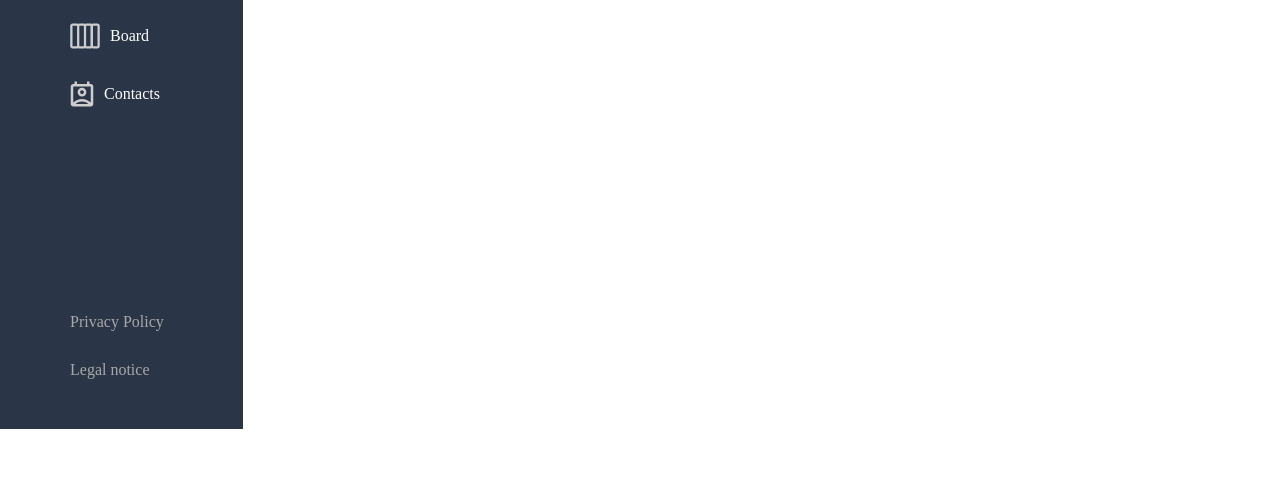
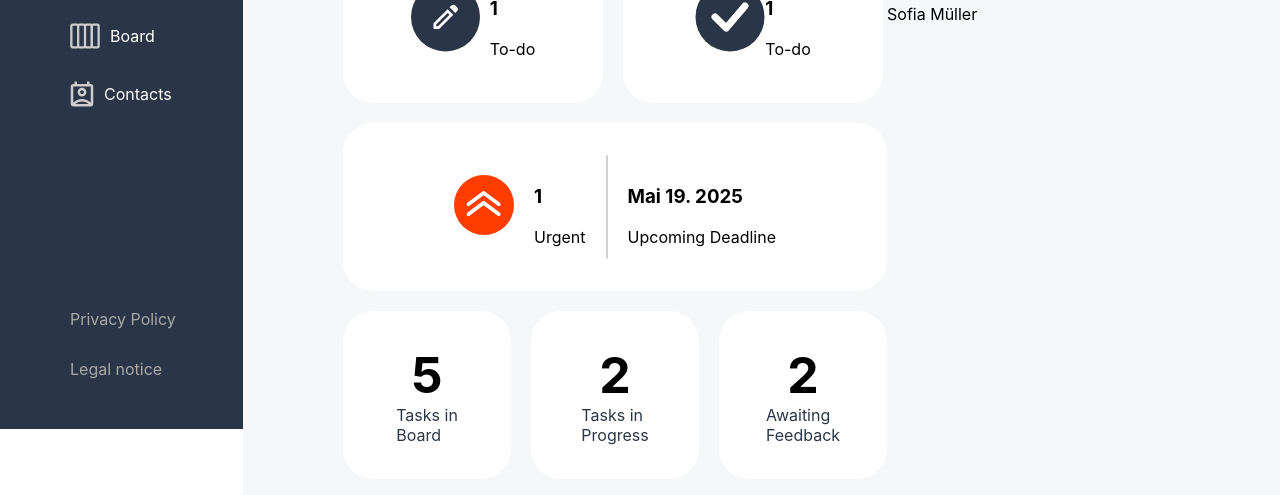
Before and after one commit to Kadir-Saliu/join, a plain HTML site: page summary.html in a window 1280 px wide. Shown: the part 371-866 px from the top of the page. Before the commit the page ends 800 px from the top, so only its background shows below. Drawn offline with Linux system fonts and the light colour scheme.

Commit message:
added icon style from the tasks

```diff
--- a/summary.css
+++ b/summary.css
@@ -2,40 +2,36 @@ body {
   display: flex;
   margin: 0;
   height: 100vh;
-   font-family: inter sans-serif;
-
+  font-family: "Inter", sans-serif;
 }
 
-nav{
+nav {
   background-color: #2a3647;
   width: 300px;
   display: flex;
   flex-direction: column;
-
 }
 
-.logo{
+.logo {
   display: flex;
   justify-content: center;
   align-items: center;
   padding-top: 70px;
 }
 
-.j-logo{
+.j-logo {
   width: 100px;
   height: 100px;
 }
 
-
-
-.nav-links{
+.nav-links {
   display: flex;
-    flex-direction: column ;
+  flex-direction: column;
   justify-content: space-between;
   height: 100vh;
 }
 
-.link-main{
+.link-main {
   display: flex;
   flex-direction: column;
   align-items: flex-start;
@@ -49,78 +45,81 @@ nav{
   text-decoration: none;
 }
 
-.link-end{
+.link-end {
   display: flex;
   flex-direction: column;
   align-items: flex-start;
   gap: 30px;
-    padding-bottom: 50px ;
+  padding-bottom: 50px;
   padding-left: 70px;
-
 }
 
-.link-end a{
+.link-end a {
   color: #a8a8a8;
   text-decoration: none;
 }
 
-.summary-link{
+.summary-link {
   display: flex;
   justify-content: center;
   align-items: center;
   gap: 10px;
 }
 
-.addTask-link{
+.addTask-link {
   display: flex;
   justify-content: center;
   align-items: center;
   gap: 10px;
 }
 
-.board-link{
+.board-link {
   display: flex;
   justify-content: center;
   align-items: center;
   gap: 10px;
 }
 
-.contact-link{
+.contact-link {
   display: flex;
   justify-content: center;
   align-items: center;
   gap: 10px;
 }
 
-main{
-    width: 100%;
-
+header {
+  background-color: #f6f7f8;
 }
 
-.header-and-icon{
+main {
+  width: 100%;
+}
+
+.header-and-icon {
   display: flex;
   justify-content: space-between;
   align-items: center;
   height: 100px;
+  background-color: white;
   box-shadow: 5px 1px 1px 5px #e4e2e2;
 }
 
-.header-and-icon h2{
+.header-and-icon h2 {
   padding-left: 150px;
 }
 
-.help-person-icon{
+.help-person-icon {
   display: flex;
   align-items: center;
   padding-right: 30px;
   gap: 10px;
 }
 
-.title-main{
+.title-main {
   display: flex;
   align-items: center;
   gap: 10px;
-    padding-left:100px ;
+  padding-left: 100px;
   padding-top: 50px;
 }
 
@@ -132,7 +131,106 @@ main{
   height: 80%;
 }
 
-.title-main span{
-    color: #2A3647;
+.title-main span {
+  color: #2a3647;
   font-size: 27px;
 }
+
+.tasks-and-text {
+  display: flex;
+  height: 560px;
+  padding-left: 100px;
+}
+
+.all-tasks {
+  display: flex;
+  flex-direction: column;
+}
+
+.toDo-and-done {
+  display: flex;
+  gap: 20px;
+}
+
+.to-do {
+  display: flex;
+  justify-content: center;
+  align-items: center;
+  width: 260px;
+  height: 168px;
+  background-color: white;
+  border-radius: 30px;
+  gap: 10px;
+}
+
+.done {
+  display: flex;
+  justify-content: center;
+  align-items: center;
+  width: 260px;
+  height: 168px;
+  background-color: white;
+  border-radius: 30px;
+}
+
+.urgent-and-date {
+  display: flex;
+  justify-content: center;
+  align-items: center;
+  gap: 20px;
+  background-color: white;
+  border-radius: 30px;
+  margin-top: 20px;
+  height: 168px;
+}
+
+.tasks-in-editing {
+  display: flex;
+  margin-top: 20px;
+  gap: 20px;
+}
+
+.tasks-in-editing h3{
+    font-size: 50px;
+    margin-block-start: 0px;
+    margin-block-end: 0px;
+    align-self: center;
+}
+
+.tasks-in-editing span{
+    color: #2a3647 ;
+    align-items: center;
+}
+
+.tasks-in-board {
+  display: flex;
+  flex-direction: column;
+  justify-content: center;
+  align-items: center;
+  background-color: white;
+  height: 168px;
+  width: 168px;
+  border-radius: 30px;
+}
+
+.tasks-in-progress {
+display: flex;
+  flex-direction: column;
+  justify-content: center;
+  align-items: center;
+  background-color: white;
+  height: 168px;
+  width: 168px;
+  border-radius: 30px;
+}
+
+.awaiting-feedback {
+  display: flex;
+  flex-direction: column;
+  justify-content: center;
+  align-items: center;
+  background-color: white;
+  height: 168px;
+  width: 168px;
+  border-radius: 30px;
+}
--- a/summary.html
+++ b/summary.html
@@ -1,9 +1,10 @@
 <!DOCTYPE html>
-<html lang="en">
+<html lang="de">
   <head>
     <meta charset="UTF-8" />
     <meta name="viewport" content="width=device-width, initial-scale=1.0" />
     <title>Summary</title>
+
     <link rel="stylesheet" href="summary.css" />
   </head>
   <body>
@@ -51,14 +52,57 @@
 
         <div class="title-main">
           <h1>Join 360</h1>
-          <img src="./assets/icon/Vector 5.svg" alt="">
+          <img src="./assets/icon/Vector 5.svg" alt="" />
           <span>Key Metrics at a Glance</span>
         </div>
 
-        <div>
-
+        <div class="tasks-and-text">
+          <div class="all-tasks">
+            <div class="toDo-and-done">
+              <div class="to-do">
+                <a href=""><img src="./assets/icon/edit-icon.svg" alt="" /></a>
+                <div>
+                  <h3>1</h3>
+                  <span>To-do</span>
+                </div>
+              </div>
+              <div class="done">
+                <a href=""><img src="./assets/icon/done-icon.svg" alt=""></a>
+                <div>
+                    <h3>1</h3>
+                  <span>To-do</span>
+                </div>
+              </div>
+            </div>
+            <div class="urgent-and-date">
+              <a href=""><img src="./assets/icon/urgent-orange-icon.svg" alt=""></a>
+              <div><h3>1</h3><span>Urgent</span></div>
+              <img src="./assets/icon/hyphen.svg" alt="">
+              <div class="deadline">
+                <h3> Mai 19. 2025</h3>
+                  <span>Upcoming Deadline</span>
+              </div>
+            </div>
+            <div class="tasks-in-editing">
+              <div class="tasks-in-board">
+                    <h3>5</h3>
+                  <span>Tasks in <br> Board</span>
+              </div>
+              <div class="tasks-in-progress">
+                    <h3>2</h3>
+                  <span>Tasks in <br> Progress</span>
+              </div>
+              <div class="awaiting-feedback">
+                    <h3>2</h3>
+                  <span>Awaiting <br> Feedback</span>
+              </div>
+            </div>
+          </div>
+          <div>
+            <h2>Good morning</h2>
+            <span>Sofia Müller</span>
+          </div>
         </div>
-
       </header>
     </main>
   </body>
```
Also changed, not shown: assets/icon/hyphen.svg (added). Lines whose indentation alone changed are shown as unchanged.
